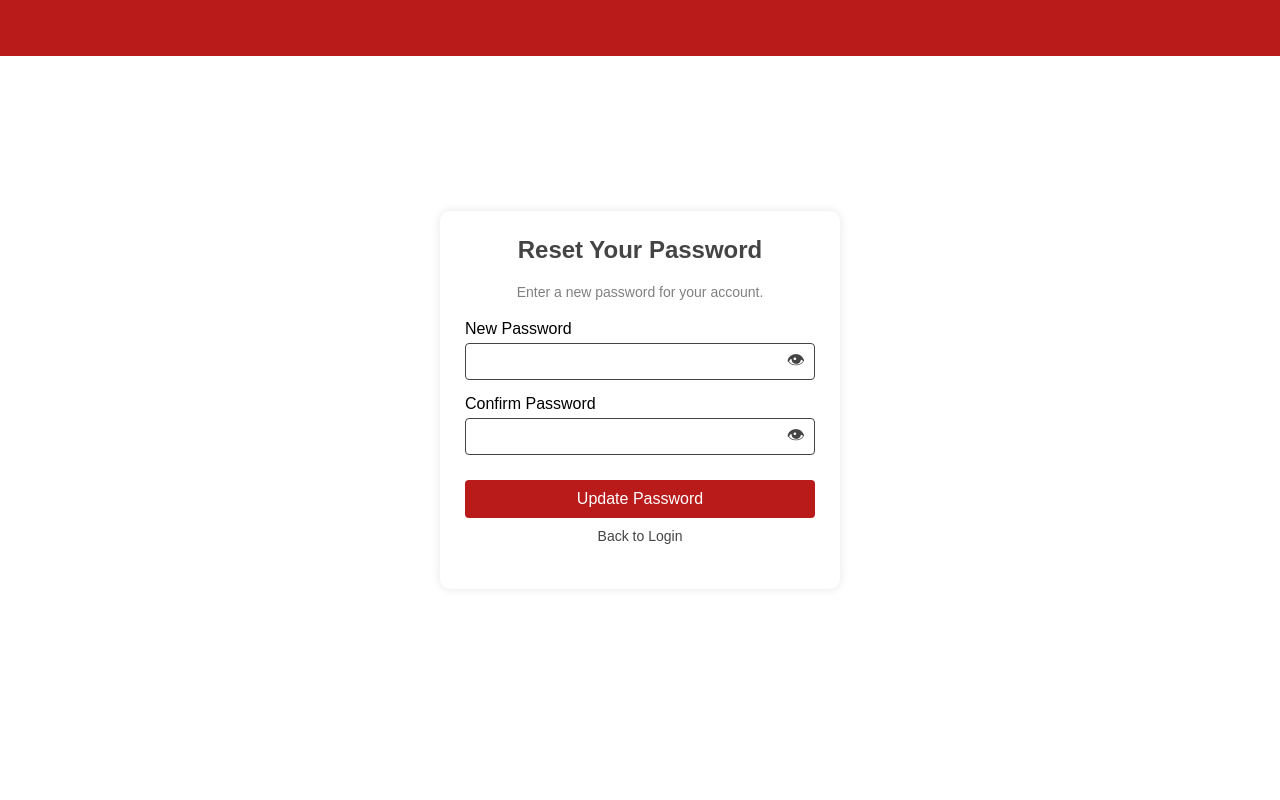
After one commit to cat2509/LMS, a PHP site: page /forgot-password.php in a window 1280 px wide. The commit adds this page. Run offline with PHP 8.4, Linux system fonts and the light colour scheme.

Commit message:
modifications in pages

```diff
--- /dev/null
+++ b/forgot-password.php
@@ -0,0 +1,229 @@
+<?php
+require 'config.php';
+session_start();
+
+if ($_SERVER["REQUEST_METHOD"] == "POST" && isset($_POST["token"])) {
+    $token = $_POST["token"];
+    $newPassword = $_POST["password"];
+    $confirmPassword = $_POST["confirm_password"];
+
+    if ($newPassword !== $confirmPassword) {
+        $_SESSION["error"] = "Passwords do not match.";
+    } else {
+        // Validate token
+        $stmt = $conn->prepare("SELECT * FROM users WHERE reset_token = ?");
+        $stmt->execute([$token]);
+        $user = $stmt->fetch();
+
+        if ($user) {
+            $hashedPassword = password_hash($newPassword, PASSWORD_DEFAULT);
+            $stmt = $conn->prepare("UPDATE users SET password = ?, reset_token = NULL WHERE reset_token = ?");
+            $stmt->execute([$hashedPassword, $token]);
+
+            $_SESSION["message"] = "Password updated successfully! Please log in.";
+            header("Location: login.php");
+            exit();
+        } else {
+            $_SESSION["error"] = "Invalid or expired token.";
+        }
+    }
+}
+
+$token = isset($_GET["token"]) ? $_GET["token"] : null;
+?>
+
+<!DOCTYPE html>
+<html lang="en">
+<head>
+    <meta charset="UTF-8">
+    <meta name="viewport" content="width=device-width, initial-scale=1.0">
+    <title>Reset Password</title>
+    <style>
+        /* Reset styles */
+        * {
+            margin: 0;
+            padding: 0;
+            box-sizing: border-box;
+            font-family: Arial, sans-serif;
+        }
+
+        body {
+    background-color: #ffffff;
+    display: flex;
+    justify-content: center;
+    align-items: center;
+    height: 100vh;
+    margin: 0;
+}
+
+.banner {
+    position: absolute;
+    top: 0;
+    left: 0;
+    width: 100%;
+    height: 7vh;
+    background-color: #b91a1a;
+}
+
+.container1 {
+    display: flex;
+    justify-content: center;
+    align-items: center;
+    height: 100vh;
+    width: 100%;
+}
+
+.container {
+    width: 400px;
+    background: white;
+    padding: 25px;
+    border-radius: 10px;
+    box-shadow: 0 0 10px rgba(0, 0, 0, 0.1);
+    text-align: center;
+}
+
+h2 {
+    text-align: center;
+    margin-bottom: 20px;
+    color: #444444;
+}
+
+p {
+    font-size: 14px;
+    color: gray;
+    text-align: center;
+    margin-bottom: 20px;
+}
+
+.input {
+    margin-bottom: 15px;
+    text-align: left;
+}
+
+.input label {
+    display: block;
+    margin-bottom: 5px;
+}
+
+.input input {
+    width: 100%;
+    padding: 10px;
+    border: 1px solid #444444;
+    border-radius: 4px;
+}
+
+.password-container {
+    position: relative;
+}
+
+.password-container .toggle-password {
+    position: absolute;
+    right: 10px;
+    top: 50%;
+    transform: translateY(-50%);
+    cursor: pointer;
+    font-size: 18px;
+    color: #444444;
+}
+
+button {
+    width: 100%;
+    padding: 10px;
+    background-color: #b91a1a;
+    color: white;
+    border: none;
+    border-radius: 4px;
+    cursor: pointer;
+    font-size: 16px;
+    margin-top: 10px;
+}
+
+button:hover {
+    background-color: #444444;
+}
+
+.forgot-password {
+    text-align: center;
+    margin-top: 10px;
+}
+
+.forgot-password a {
+    color: #444444;
+    text-decoration: none;
+}
+
+.forgot-password a:hover {
+    text-decoration: underline;
+}
+
+
+        .error {
+            color: red;
+            margin-top: 10px;
+        }
+
+        .success {
+            color: green;
+            margin-top: 10px;
+        }
+
+        @media (max-width: 693px) {
+            .container {
+                width: 100%;
+            }
+        }
+    </style>
+</head>
+<body>
+    <div class="banner"></div> <!-- Top banner -->
+
+    <div class="container1">
+        <div class="container">
+            <h2>Reset Your Password</h2>
+            <p>Enter a new password for your account.</p>
+
+            <?php
+            if (isset($_SESSION["error"])) {
+                echo '<p class="error">' . $_SESSION["error"] . '</p>';
+                unset($_SESSION["error"]);
+            }
+            if (isset($_SESSION["message"])) {
+                echo '<p class="success">' . $_SESSION["message"] . '</p>';
+                unset($_SESSION["message"]);
+            }
+            ?>
+
+            <form action="resetPass.php" method="POST">
+                <input type="hidden" name="token" value="<?php echo htmlspecialchars($token); ?>">
+
+                <div class="input">
+                    <label for="password">New Password</label>
+                    <div class="password-container">
+                        <input type="password" id="password" name="password" required>
+                        <span class="toggle-password" onclick="togglePassword('password')">&#128065;</span>
+                    </div>
+                </div>
+
+                <div class="input">
+                    <label for="confirm_password">Confirm Password</label>
+                    <div class="password-container">
+                        <input type="password" id="confirm_password" name="confirm_password" required>
+                        <span class="toggle-password" onclick="togglePassword('confirm_password')">&#128065;</span>
+                    </div>
+                </div>
+
+                <button type="submit">Update Password</button>
+            </form>
+
+            <p class="forgot-password"><a href="login.php">Back to Login</a></p>
+        </div>
+    </div>
+
+    <script>
+        function togglePassword(fieldId) {
+            var field = document.getElementById(fieldId);
+            field.type = field.type === "password" ? "text" : "password";
+        }
+    </script>
+</body>
+</html>
--- a/login.php
+++ b/login.php
@@ -177,11 +177,11 @@ if ($_SERVER["REQUEST_METHOD"] == "POST") {
                         <input type="password" id="password" name="password" required>
                         <span class="toggle-password">👁️</span>
                     </div>
-                    <p class="forgot-password"><a href="forgot_pass.php">Forgot Password?</a></p>
+                    <p class="forgot-password"><a href="forgot-password.php">Forgot Password?</a></p>
                     <button type="submit">Login</button>
-                    <div id="google-signin"></div>
                 </div>
             </form>
+          <div id="google-signin"></div>
         </div>
     </div>
     <script src="login.js"></script>
```
Also changed, not shown: login.js (+7 -5 lines).
